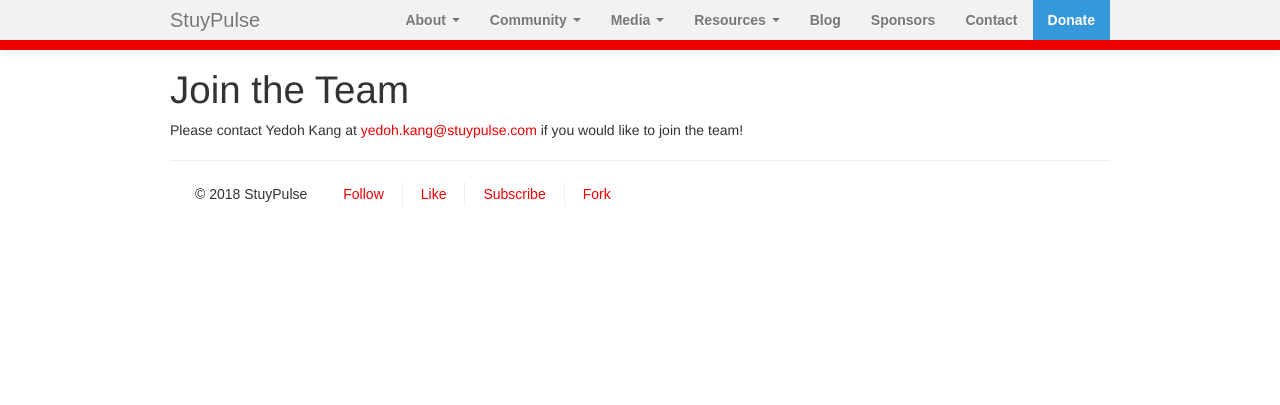
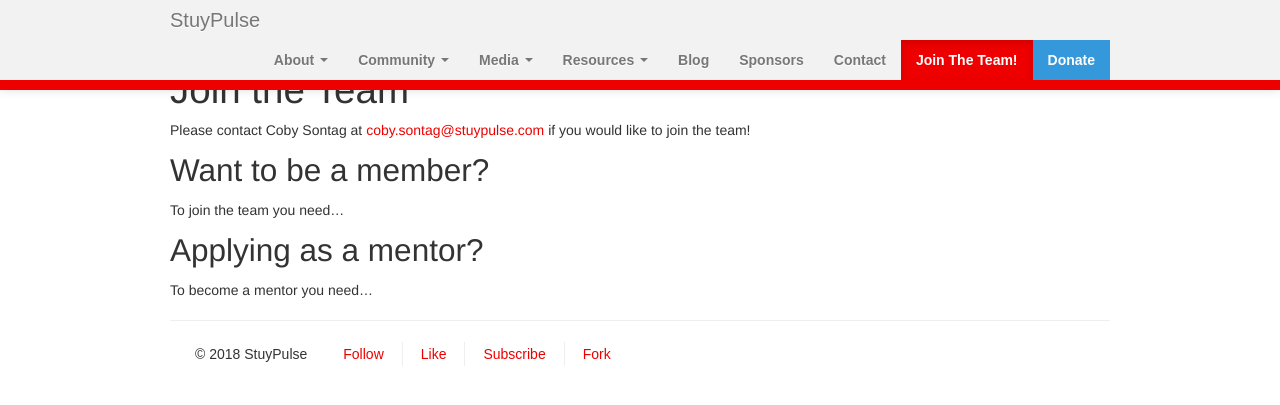
Before and after one commit to StuyPulse/team694.github.io, a Jekyll site: the page built from join/index.md, in a window 1280 px wide. Shown: the top 405 px of the page. Built offline with Jekyll 4.4.1, drawn with Linux system fonts in a browser that asks for light colours; nearby versions of some CDN libraries.

Commit message:
Edit join page and add to nav-bar

```diff
--- a/_includes/navbar.html
+++ b/_includes/navbar.html
@@ -46,6 +46,7 @@
                             <li{% if page.url contains '/blog/' %} class="active"{% endif %}><a href="/blog/">Blog</a></li>
                             <li{% if page.url == '/sponsors/' %} class="active"{% endif %}><a href="/sponsors/">Sponsors</a></li>
                             <li{% if page.url == '/contact/' %} class="active"{% endif %}><a href="/contact/">Contact</a></li>
+                            <li{% if page.url == '/join/' %} class="active"{% endif %}><a href="/join/">Join The Team! </a></li>
                             <li id="donate"><a href="/donate/" >Donate</a></li>
                         </ul>
                     </div><!--/.nav-collapse -->
--- a/join/index.md
+++ b/join/index.md
@@ -1,6 +1,13 @@
 ---
 layout: page
 title: Join the Team
-description: For newbies to access the contact form.
+description: Page for those who are interested in joining Robotics.
 ---
-Please contact Yedoh Kang at <yedoh.kang@stuypulse.com> if you would like to join the team!
+Please contact Coby Sontag at <coby.sontag@stuypulse.com> if you would like to join the team!
+## Want to be a member?
+
+To join the team you need...
+
+## Applying as a mentor?
+
+To become a mentor you need...
```
